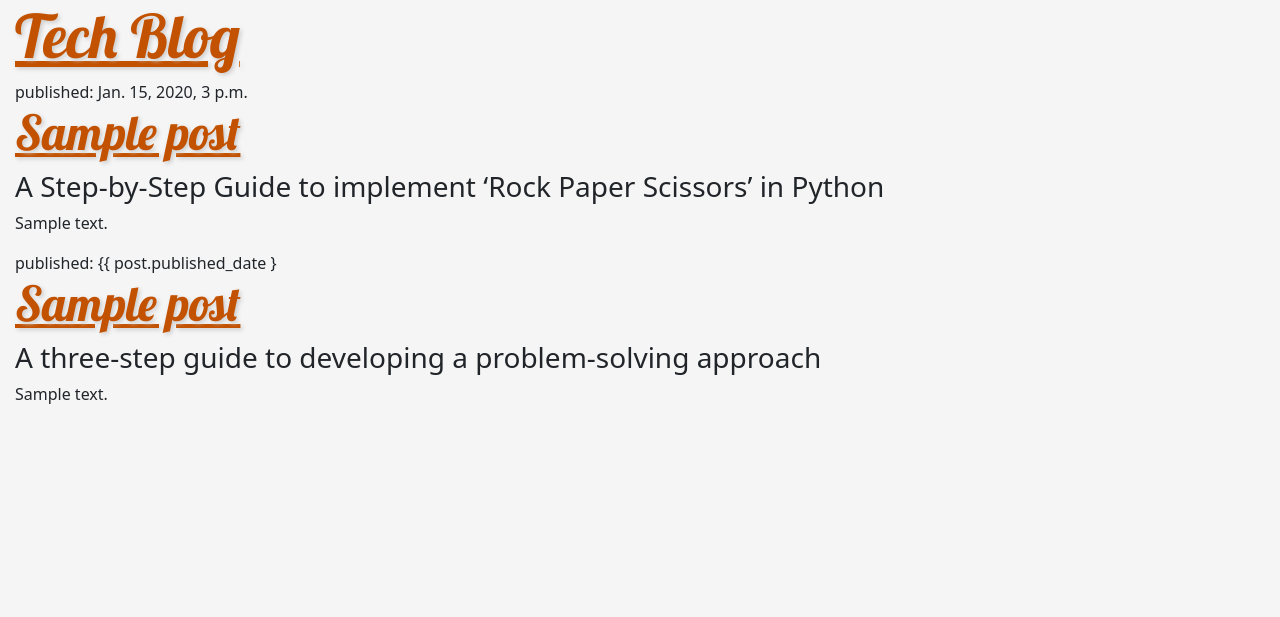
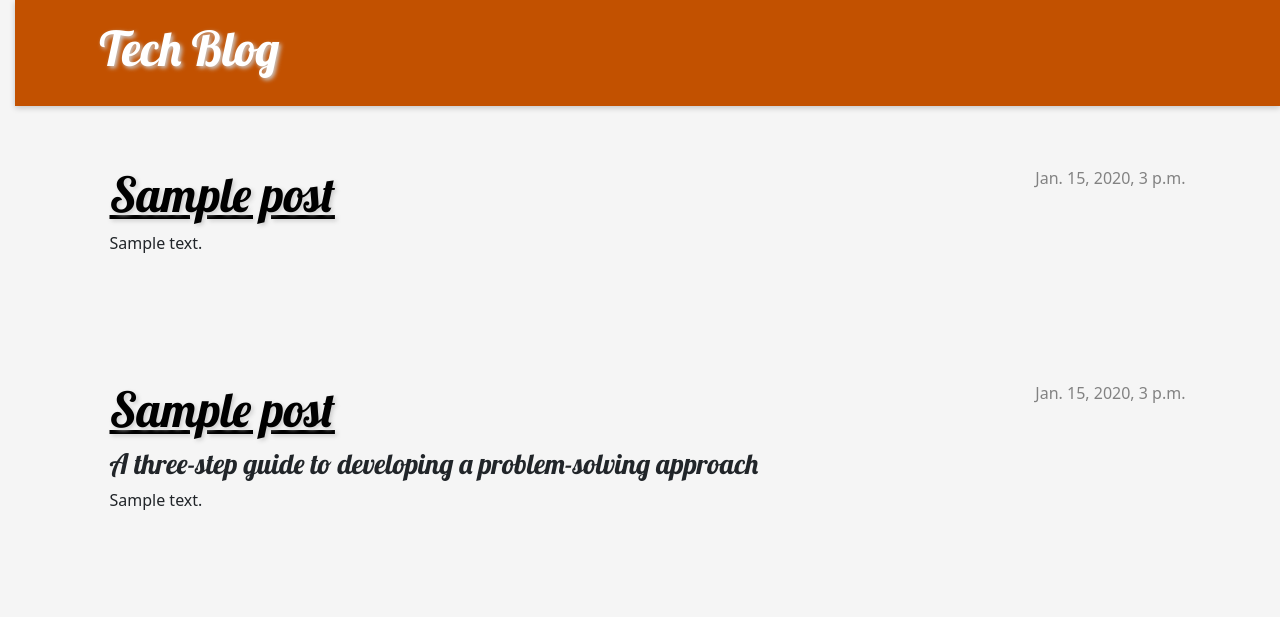
Before and after one commit to salmanakhtar57/django-blog, a Django app: page / in a window 1280 px wide. Shown: the top 617 px of the page. Run offline with Django 4.2, Linux system fonts and the light colour scheme; tables that the repository leaves empty hold one stand-in row (values such as "Sample post").

Commit message:
add more css and add div tags to the html file.

```diff
--- a/blog/static/css/blog.css
+++ b/blog/static/css/blog.css
@@ -14,3 +14,97 @@ body {
     background-color: #f5f5f5;
     padding-left: 15px;
 }
+
+.page-header {
+    background-color: #C25100;
+    margin-top: 0;
+    margin-bottom: 40px;
+    padding: 20px 20px 20px 40px;
+    box-shadow: 0 2px 6px rgba(0, 0, 0, 0.2);
+}
+
+.page-header h1,
+.page-header h1 a,
+.page-header h1 a:visited,
+.page-header h1 a:active {
+    color: #ffffff;
+    font-size: 36pt;
+    text-decoration: none;
+}
+
+h1,
+h2,
+h3,
+h4 {
+    font-family: 'Lobster', cursive;
+}
+
+.date {
+    color: #828282;
+}
+
+.save {
+    float: right;
+    background-color: #C25100;
+    border: none;
+    color: #fff;
+    font-size: 16px;
+    padding: 8px 16px;
+    border-radius: 4px;
+}
+.save:hover {
+    background-color: #ff6600;
+}
+
+
+.post-form textarea,
+.post-form input {
+    width: 100%;
+    margin-bottom: 10px;
+}
+
+.top-menu,
+.top-menu:hover,
+.top-menu:visited {
+    color: #ffffff;
+    float: right;
+    font-size: 26pt;
+    margin-right: 20px;
+    text-decoration: none;
+}
+
+.top-menu:hover {
+    text-decoration: underline;
+}
+
+.post {
+    margin-bottom: 70px;
+    padding: 20px;
+}
+
+.post h2 a,
+.post h2 a:visited {
+    color: #000000;
+}
+
+.post h2 a:hover {
+    color: #C25100;
+    text-decoration: underline;
+}
+
+.post > .date,
+.post > .actions {
+    float: right;
+}
+
+.btn-secondary,
+.btn-secondary:visited {
+    color: #C25100;
+    background: none;
+    border-color: #C25100;
+}
+
+.btn-secondary:hover {
+    color: #FFFFFF;
+    background-color: #C25100;
+}
--- a/blog/templates/blog/post_list.html
+++ b/blog/templates/blog/post_list.html
@@ -13,28 +13,45 @@
     </head>
 
     <body>
-        <header>
+        <header class="page-header">
+            <div class="container">
                 <h1><a href="/">Tech Blog</a></h1>
+            </div>
         </header>
 
+        <main class="container">
+            <div class="row">
+                <div class="col">
                     {% for post in posts %}
-        <article>
-            <time>published: {{ post.published_date }}</time>
+                        <article class="post">
+                            <time class="date">
+                                {{ post.published_date }}
+                            </time>
                             <h2><a href="">{{ post.title }}</a></h2>
-            <h3>A Step-by-Step Guide to implement ‘Rock Paper Scissors’ in Python</h3>
-            <p> {{ post.text|linebreaksbr }} </p>
+                            <p>{{ post.text|linebreaksbr }}</p>
                         </article>
                     {% endfor %}
+                </div>
+            </div>
+        </main>
 
 
+        <main class="container">
+            <div class="row">
+                <div class="col">
                     {% for post in posts %}
-        <article>
-            <time>published: {{ post.published_date }</time>
+                        <article class="post">
+                            <time class="date">
+                                {{ post.published_date }}
+                            </time>
                             <h2><a href="">{{ post.title }}</a></h2>
                             <h3>A three-step guide to developing a problem-solving approach </h3>
-            <p> {{ post.text|linebreaksbr }} </p>
+                            <p>{{ post.text|linebreaksbr }}</p>
                         </article>
                     {% endfor %}
+                </div>
+            </div>
+        </main>
 
     </body>
 </html>
```
Lines whose indentation alone changed are shown as unchanged.
